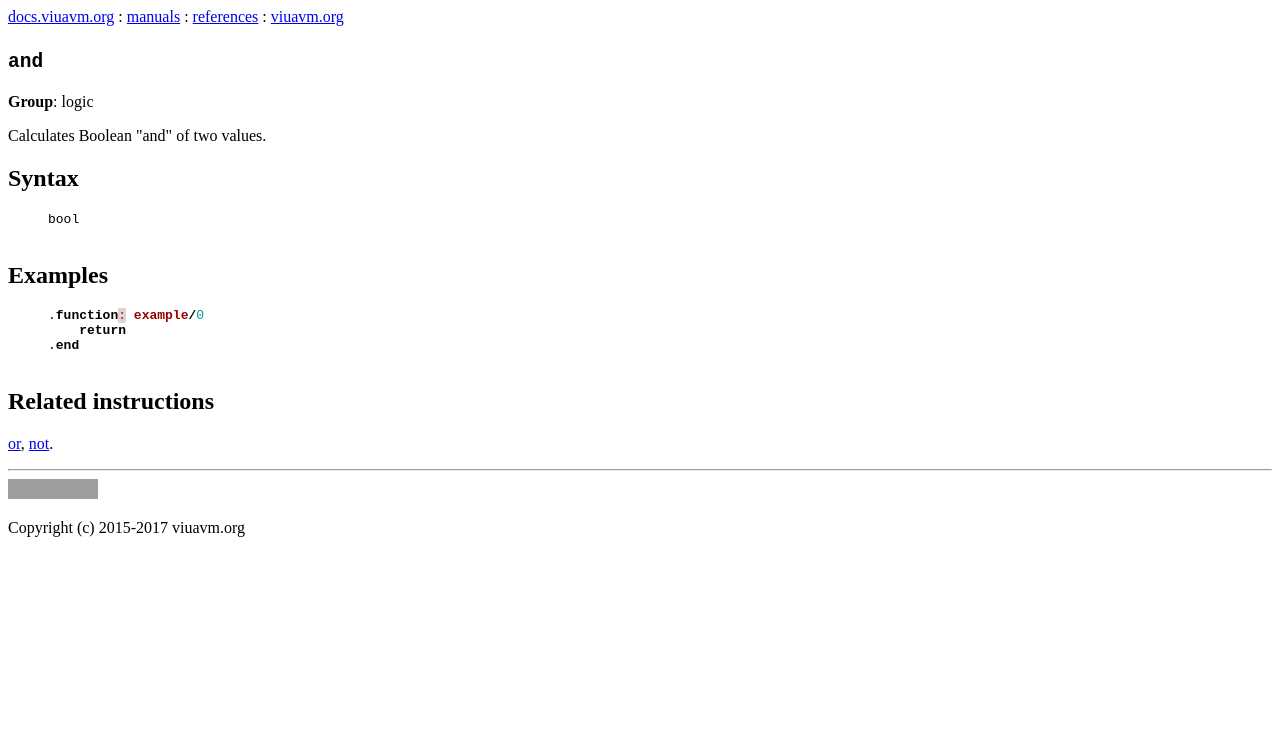
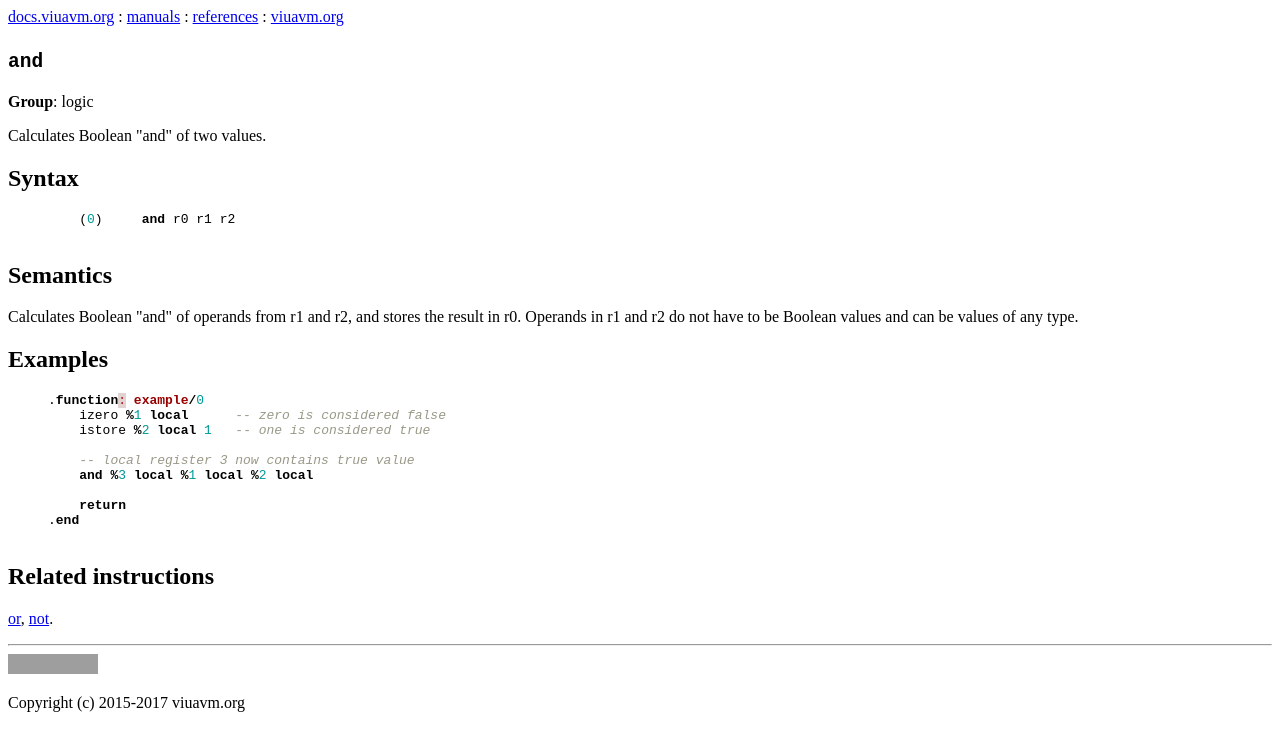
Before and after one commit to marekjm/docs.viuavm.org, a Jekyll site: the page built from _isa/and.html, in a window 1280 px wide. Shown: the top 751 px of the page. Built offline with Jekyll 4.4.1, drawn with Linux system fonts in a browser that asks for light colours; grey boxes are pictures that could not be loaded.

Commit message:
Improve docs for and

```diff
--- a/_isa/and.html
+++ b/_isa/and.html
@@ -20,8 +20,17 @@ summary: >
     <h2> Syntax </h2>
 
     {% highlight lua %}
-bool
+    (0)     and r0 r1 r2
     {% endhighlight %}
+</section>
+
+<section class="chapter">
+    <h2> Semantics </h2>
+
+    <p>
+        Calculates Boolean "and" of operands from r1 and r2, and stores the result in r0.
+        Operands in r1 and r2 do not have to be Boolean values and can be values of any type.
+    </p>
 </section>
 
 <section class="chapter">
@@ -29,6 +38,12 @@ bool
 
     {% highlight lua %}
 .function: example/0
+    izero %1 local      -- zero is considered false
+    istore %2 local 1   -- one is considered true
+
+    -- local register 3 now contains true value
+    and %3 local %1 local %2 local
+
     return
 .end
     {% endhighlight %}
```
